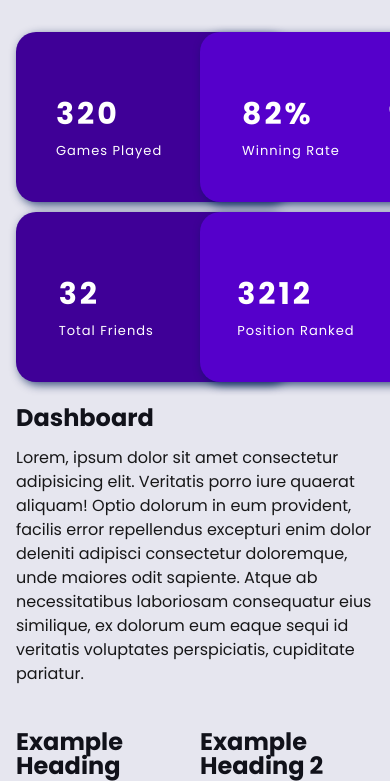
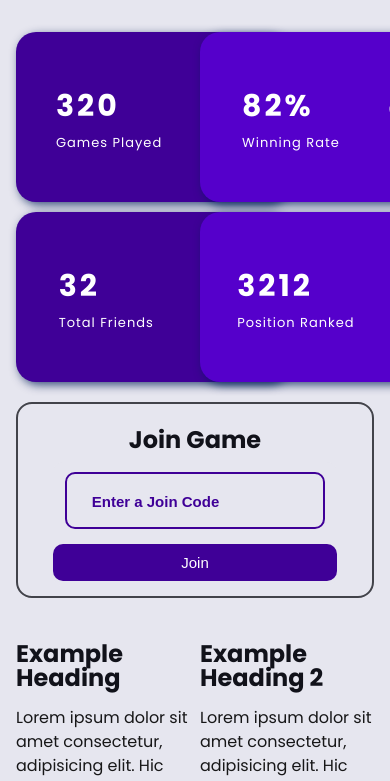
Before and after one commit to CuriousHack/guesschat, a plain HTML site: page frontend/dashboard/index.html in a window 390 px wide. Shown: the top 781 px of the page. Drawn offline with Linux system fonts and the light colour scheme.

Commit message:
add: join game section added

```diff
--- a/frontend/dashboard/css/style.css
+++ b/frontend/dashboard/css/style.css
@@ -28,6 +28,8 @@ body{
   display: grid;
   grid-template-columns: auto 1fr;
 }
+
+/* sidebar styling starts here  */
 #sidebar{
   box-sizing: border-box;
   height: 100vh;
@@ -137,6 +139,8 @@ body{
   background-color: var(--hover-clr);
 }
 
+/* sidebar and toggle styling ends here  */
+
 main{
   padding: min(30px, 7%);
 }
@@ -159,6 +163,106 @@ main p{
   grid-template-columns: repeat(auto-fit, minmax(150px, 1fr));
   gap: 10px;
 }
+
+.center{
+  text-align: center;
+}
+
+/* box styling starts here  */
+
+.box {
+  height: 130px;
+  width: 230px;
+  border-radius: 20px;
+  box-shadow: 3px 3px 10px rgba(0, 30, 87, 0.751);
+  padding: 20px;
+  display: flex;
+  align-items: center;
+  justify-content: space-around;
+  cursor: pointer;
+  transition: transform 0.3s ease-in-out;
+}
+/* .box:hover {
+  transform: scale(1.08);
+} */
+.box:nth-child(1){
+  background-color: var(--accent-clr)
+}
+.box:nth-child(2){
+  background-color: var(--two-accent-clr);
+}
+.box:nth-child(3){
+  background-color: var(--accent-clr);
+}
+.box:nth-child(4){
+  background-color: var(--two-accent-clr);
+}
+
+.box img {
+  height: 50px;
+}
+.box .text {
+  color: white;
+}
+.box p {
+  font-size: 13px;
+  font-weight: 400;
+  letter-spacing: 1px;
+  color: white;
+}
+
+.box h2 {
+  font-size: 30px;
+  letter-spacing: 3px;
+}
+
+/* box styling ends here  */
+
+.game{
+  display: flex;
+  align-items: center;
+  border: 1px solid var(--accent-clr);
+  background-color: var(--base-clr);
+  border-radius: 10px;
+  overflow: hidden;
+  width: 50%;
+  margin: 10px auto;
+}
+.game input{
+  background-color: var(--base-clr);
+  color: var(--accent-clr);
+  align-content: center;
+  flex: 1;
+  border: none;
+  padding: 15px;
+  outline: none;
+  align-content: center;
+  font-size: 20px;
+  font-weight: 600;
+}
+.game input::placeholder{
+  color: var(--accent-clr);
+  font-size: 15px;
+  padding-left: 10px;
+}
+.game input:focus{
+  font-size: 20px;
+  font-weight: 600;
+  text-transform: uppercase;
+}
+.game button{
+    background: var(--accent-clr);
+  color: white;
+  border: none;
+  margin: 0 15px 0 0;
+  cursor: pointer;
+  border-radius: 10px;
+  padding: 10px 30px;
+  font-size: 15px;
+}
+
+
+/* media query starts here  */
 
 @media(max-width: 800px){
   body{
@@ -230,50 +334,26 @@ main p{
       }
     }
   }
+
+  .game{
+    flex-direction: column;
+    width: 80%;
+    border: none;
+  }
+  .game input{
+    width: 80%;
+    margin: 10px auto;
+    border: 2px solid var(--accent-clr);
+    border-radius: 10px;
+  }
+  .game button{
+    width: 100%;
+    margin: 5px auto;
+    border-radius: 10px;
+    padding: 10px 0;
+  }
+  .mobile-bg{
+    border: 2px solid var(--line-clr);
+
+  }
 }
-
-.box {
-  height: 130px;
-  width: 230px;
-  border-radius: 20px;
-  box-shadow: 3px 3px 10px rgba(0, 30, 87, 0.751);
-  padding: 20px;
-  display: flex;
-  align-items: center;
-  justify-content: space-around;
-  cursor: pointer;
-  transition: transform 0.3s ease-in-out;
-}
-/* .box:hover {
-  transform: scale(1.08);
-} */
-.box:nth-child(1){
-  background-color: var(--accent-clr)
-}
-.box:nth-child(2){
-  background-color: var(--two-accent-clr);
-}
-.box:nth-child(3){
-  background-color: var(--accent-clr);
-}
-.box:nth-child(4){
-  background-color: var(--two-accent-clr);
-}
-
-
-.box img {
-  height: 50px;
-}
-.box .text {
-  color: white;
-}
-.topic {
-  font-size: 13px;
-  font-weight: 400;
-  letter-spacing: 1px;
-}
-
-.topic-heading {
-  font-size: 30px;
-  letter-spacing: 3px;
-}
--- a/frontend/dashboard/index.html
+++ b/frontend/dashboard/index.html
@@ -71,26 +71,26 @@
   <main>
     <div class="container">
       <div class="inner-container">
-        <div class="box box3">
+        <div class="box">
           <div class="text">
               <h2 class="topic-heading">320</h2>
-              <h2 class="topic">Games Played</h2>
+              <p class="topic">Games Played</p>
           </div>
           <svg xmlns="http://www.w3.org/2000/svg" height="44px" viewBox="0 -960 960 960" width="44px" fill="#e8eaed"><path d="M189-160q-60 0-102.5-43T42-307q0-9 1-18t3-18l84-336q14-54 57-87.5t98-33.5h390q55 0 98 33.5t57 87.5l84 336q2 9 3.5 18.5T919-306q0 61-43.5 103.5T771-160q-42 0-78-22t-54-60l-28-58q-5-10-15-15t-21-5H385q-11 0-21 5t-15 15l-28 58q-18 38-54 60t-78 22Zm3-80q19 0 34.5-10t23.5-27l28-57q15-31 44-48.5t63-17.5h190q34 0 63 18t45 48l28 57q8 17 23.5 27t34.5 10q28 0 48-18.5t21-46.5q0 1-2-19l-84-335q-7-27-28-44t-49-17H285q-28 0-49.5 17T208-659l-84 335q-2 6-2 18 0 28 20.5 47t49.5 19Zm348-280q17 0 28.5-11.5T580-560q0-17-11.5-28.5T540-600q-17 0-28.5 11.5T500-560q0 17 11.5 28.5T540-520Zm80-80q17 0 28.5-11.5T660-640q0-17-11.5-28.5T620-680q-17 0-28.5 11.5T580-640q0 17 11.5 28.5T620-600Zm0 160q17 0 28.5-11.5T660-480q0-17-11.5-28.5T620-520q-17 0-28.5 11.5T580-480q0 17 11.5 28.5T620-440Zm80-80q17 0 28.5-11.5T740-560q0-17-11.5-28.5T700-600q-17 0-28.5 11.5T660-560q0 17 11.5 28.5T700-520Zm-360 60q13 0 21.5-8.5T370-490v-40h40q13 0 21.5-8.5T440-560q0-13-8.5-21.5T410-590h-40v-40q0-13-8.5-21.5T340-660q-13 0-21.5 8.5T310-630v40h-40q-13 0-21.5 8.5T240-560q0 13 8.5 21.5T270-530h40v40q0 13 8.5 21.5T340-460Zm140-20Z"/></svg>
         </div>
 
-        <div class="box box3">
+        <div class="box">
           <div class="text">
               <h2 class="topic-heading">82%</h2>
-              <h2 class="topic">Winning Rate</h2>
+              <p class="topic">Winning Rate</p>
           </div>
           <svg xmlns="http://www.w3.org/2000/svg" height="44px" viewBox="0 -960 960 960" width="44px" fill="#e8eaed"><path d="M280-120v-80h160v-124q-49-11-87.5-41.5T296-442q-75-9-125.5-65.5T120-640v-40q0-33 23.5-56.5T200-760h80v-80h400v80h80q33 0 56.5 23.5T840-680v40q0 76-50.5 132.5T664-442q-18 46-56.5 76.5T520-324v124h160v80H280Zm0-408v-152h-80v40q0 38 22 68.5t58 43.5Zm200 128q50 0 85-35t35-85v-240H360v240q0 50 35 85t85 35Zm200-128q36-13 58-43.5t22-68.5v-40h-80v152Zm-200-52Z"/></svg>
         </div>
 
-        <div class="box box3">
+        <div class="box">
           <div class="text">
               <h2 class="topic-heading">32</h2>
-              <h2 class="topic">Total Friends</h2>
+              <p class="topic">Total Friends</p>
           </div>
           <svg xmlns="http://www.w3.org/2000/svg" height="44px" viewBox="0 -960 960 960" width="44px" fill="#e8eaed"><path d="M40-160v-112q0-34 17.5-62.5T104-378q62-31 126-46.5T360-440q66 0 130 15.5T616-378q29 15 46.5 43.5T680-272v112H40Zm720 0v-120q0-44-24.5-84.5T666-434q51 6 96 20.5t84 35.5q36 20 55 44.5t19 53.5v120H760ZM360-480q-66 0-113-47t-47-113q0-66 47-113t113-47q66 0 113 47t47 113q0 66-47 113t-113 47Zm400-160q0 66-47 113t-113 47q-11 0-28-2.5t-28-5.5q27-32 41.5-71t14.5-81q0-42-14.5-81T544-792q14-5 28-6.5t28-1.5q66 0 113 47t47 113ZM120-240h480v-32q0-11-5.5-20T580-306q-54-27-109-40.5T360-360q-56 0-111 13.5T140-306q-9 5-14.5 14t-5.5 20v32Zm240-320q33 0 56.5-23.5T440-640q0-33-23.5-56.5T360-720q-33 0-56.5 23.5T280-640q0 33 23.5 56.5T360-560Zm0 320Zm0-400Z"/></svg>
         </div>
@@ -98,15 +98,20 @@
         <div class="box">
           <div class="text">
               <h2 class="topic-heading">3212</h2>
-              <h2 class="topic">Position Ranked</h2>
+              <p class="topic">Position Ranked</p>
           </div>
           <svg xmlns="http://www.w3.org/2000/svg" height="44px" viewBox="0 -960 960 960" width="44px" fill="#e8eaed"><path d="M160-200h160v-320H160v320Zm240 0h160v-560H400v560Zm240 0h160v-240H640v240ZM80-120v-480h240v-240h320v320h240v400H80Z"/></svg>
           </div>
       </div>
     </div>
-    <div class="container">
-      <h2>Dashboard</h2>
-      <p>Lorem, ipsum dolor sit amet consectetur adipisicing elit. Veritatis porro iure quaerat aliquam! Optio dolorum in eum provident, facilis error repellendus excepturi enim dolor deleniti adipisci consectetur doloremque, unde maiores odit sapiente. Atque ab necessitatibus laboriosam consequatur eius similique, ex dolorum eum eaque sequi id veritatis voluptates perspiciatis, cupiditate pariatur.</p>
+    <div class="container mobile-bg">
+      <h2 class="center">Join Game</h2>
+      <form action="">
+        <div class="game">
+          <input type="text" placeholder="Enter a Join Code" name="code">
+          <button type="submit">Join</button>
+        </div>
+      </form>
     </div>
     <div class="container">
       <div class="inner-container">
```
